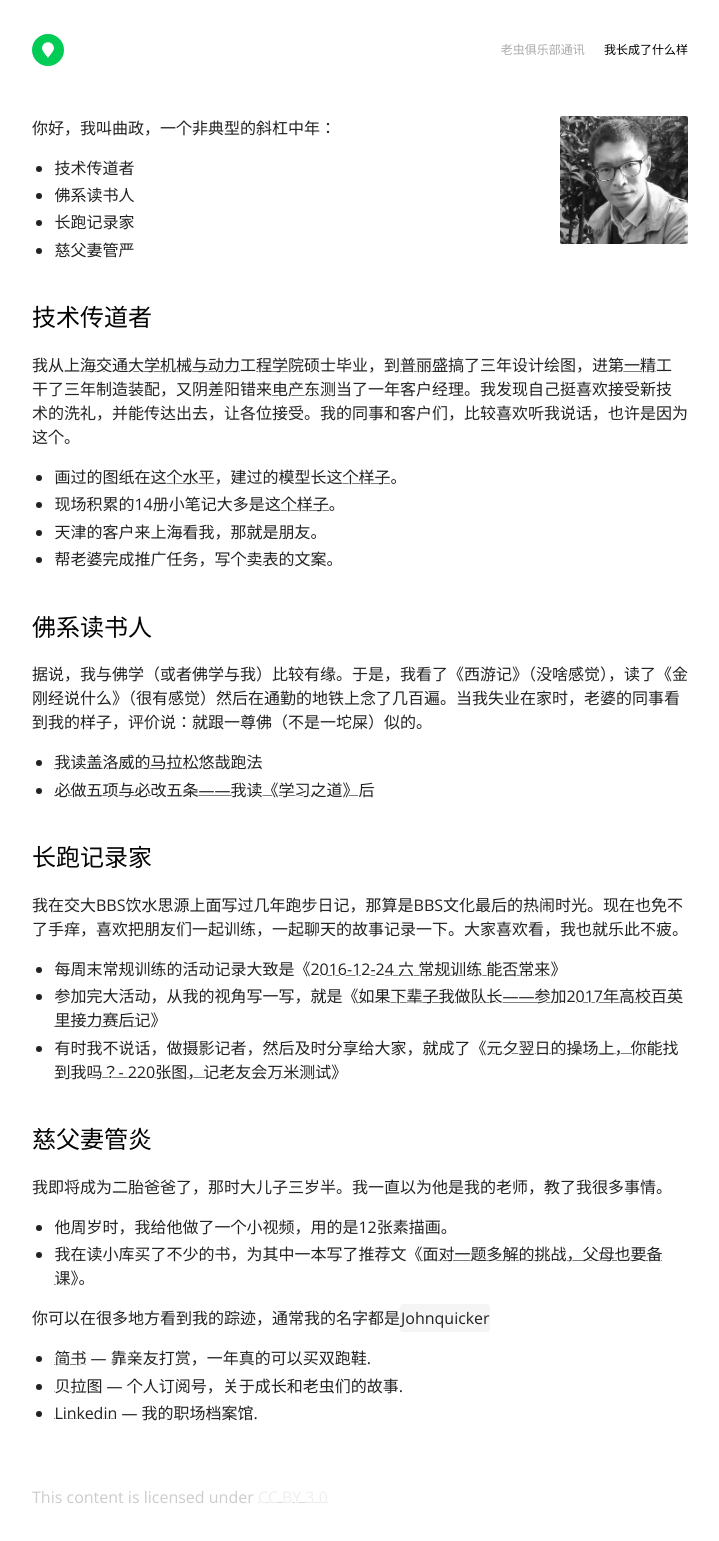
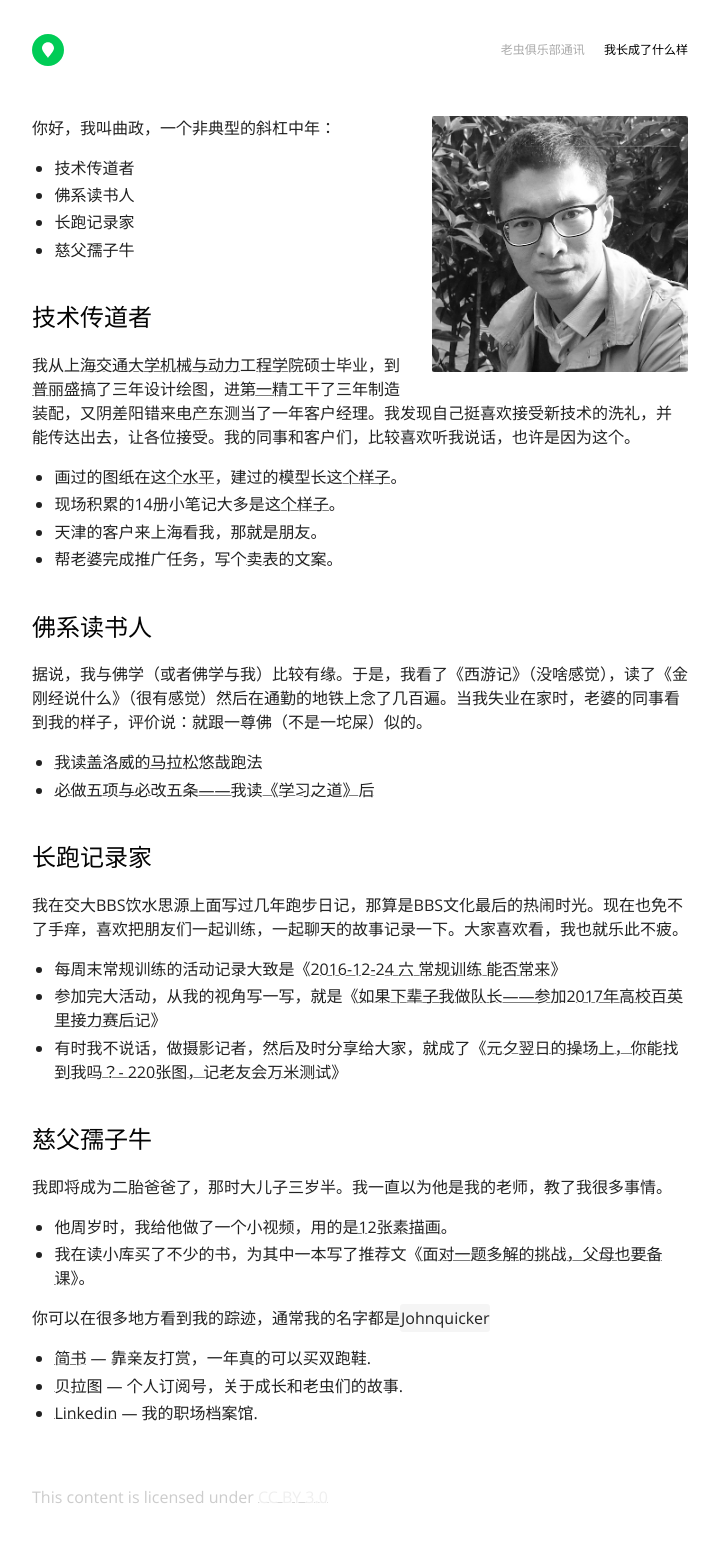
Before and after one commit to John-Qu/John-Qu.github.io, a Jekyll site: the page built from about/index.md, in a window 1280 px wide. Shown: the whole page, without its empty margins (280-999 px from the left). Built offline with Jekyll 4.4.1, drawn with Linux system fonts in a browser that asks for light colours.

Commit message:
edit about me pic size and add 12birthday crafts

```diff
--- a/about/index.md
+++ b/about/index.md
@@ -4,14 +4,14 @@ title: About
 ---
 
 <!-- <img src="John.jpeg" class="profile-picture" width="128" align="right"> -->
-<img src="A Father from a boy s cam.jpg" class="profile-picture" width="128" align="right">
+<img src="A Father from a boy s cam.jpg" class="profile-picture" width="256" align="right">
 
 你好，我叫曲政，一个非典型的斜杠中年：
 
 * 技术传道者
 * 佛系读书人
 * 长跑记录家
-* 慈父妻管严
+* 慈父孺子牛
 
 <h2>技术传道者</h2>
 我从[上海交通大学机械与动力工程学院](http://me.sjtu.edu.cn/)硕士毕业，到[普丽盛](http://www.cn-pls.com/)搞了三年设计绘图，进[第一精工]()干了三年制造装配，又阴差阳错来[电产东测](http://www.nidec-tosok.co.jp/chinese/index.html)当了一年客户经理。我发现自己挺喜欢接受新技术的洗礼，并能传达出去，让各位接受。我的同事和客户们，比较喜欢听我说话，也许是因为这个。
@@ -36,11 +36,11 @@ title: About
 * 参加完大活动，从我的视角写一写，就是《[如果下辈子我做队长——参加2017年高校百英里接力赛后记](https://www.jianshu.com/p/d24eded05352)》
 * 有时我不说话，做摄影记者，然后及时分享给大家，就成了《[元夕翌日的操场上，你能找到我吗？- 220张图，记老友会万米测试](https://mp.weixin.qq.com/s/wT9p5HcHyEyIujpYvjZcBQ)》
 
-<h2>慈父妻管炎</h2>
+<h2>慈父孺子牛</h2>
 
 我即将成为二胎爸爸了，那时大儿子三岁半。我一直以为他是我的老师，教了我很多事情。
 
-* 他周岁时，我给他做了一个小视频，用的是12张素描画。
+* 他周岁时，我给他做了一个小视频，用的是[12张素描画](https://ws4.sinaimg.cn/large/006tKfTcgy1fpuut579rmg30zk0zknpq.gif)。
 * 我在读小库买了不少的书，为其中一本写了推荐文《[面对一题多解的挑战，父母也要备课](https://www.jianshu.com/p/34ebb3229f6c)》。
 
 <!-- You can find me on a variety of world–wild–interweb sites where my username is usually `John Qu` -->
@@ -48,5 +48,5 @@ title: About
 你可以在很多地方看到我的踪迹，通常我的名字都是`Johnquicker`
 
 - [简书](https://www.jianshu.com/u/4b4715327b8e) — 靠亲友打赏，一年真的可以买双跑鞋.
-- [贝拉图](https://github.com/john-qu) — 个人订阅号，关于成长和老虫们的故事.
+- [贝拉图](https://mp.weixin.qq.com/mp/profile_ext?action=home&__biz=MzAwNzgwNjI3MA==&scene=124&#wechat_redirect) — 个人订阅号，关于成长和老虫们的故事.
 - [Linkedin](https://www.linkedin.com/in/%E6%94%BF-%E6%9B%B2-bbb95b100/) — 我的职场档案馆.
```
